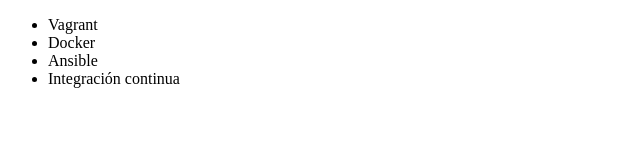
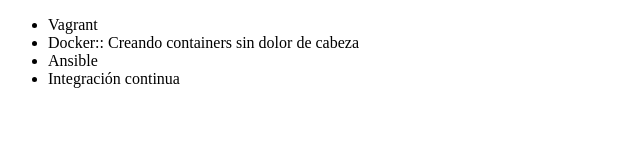
Before and after one commit to Cesar-droi/alura-git, a plain HTML site: page cesar/index.html in a window 1280 px wide. Shown: the whole page, without its empty margins (0-640 px from the left). Drawn offline with Linux system fonts and the light colour scheme.

Commit message:
Corrigiendo el nombre del curso de Docker

```diff
--- a/cesar/index.html
+++ b/cesar/index.html
@@ -7,7 +7,7 @@
      <body>
           <ul>
                <li> Vagrant </li>
-               <li> Docker </li>
+               <li> Docker:: Creando containers sin dolor de cabeza </li>
                <li> Ansible </li>
                <li> Integración continua </li>
 
```
